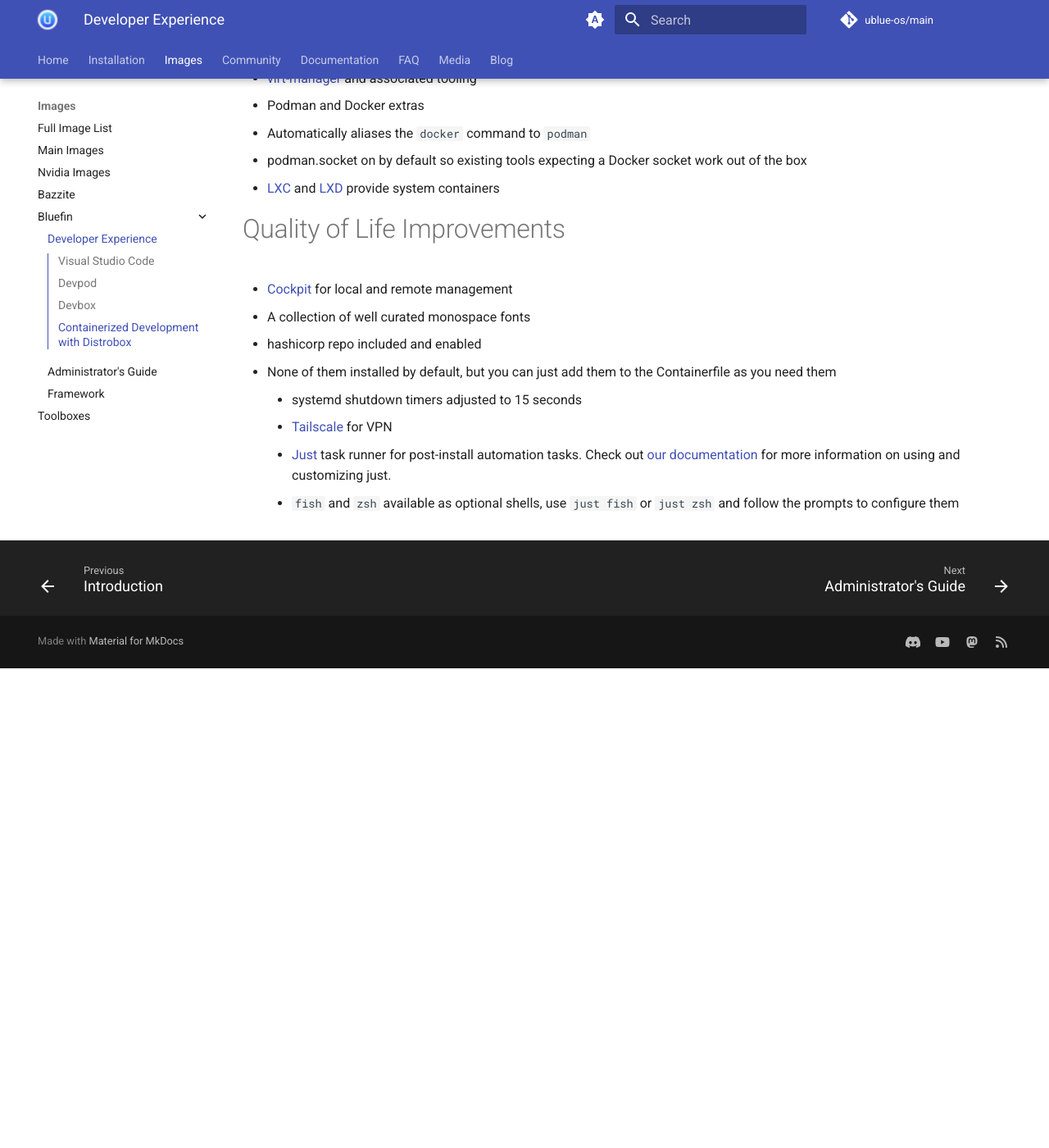
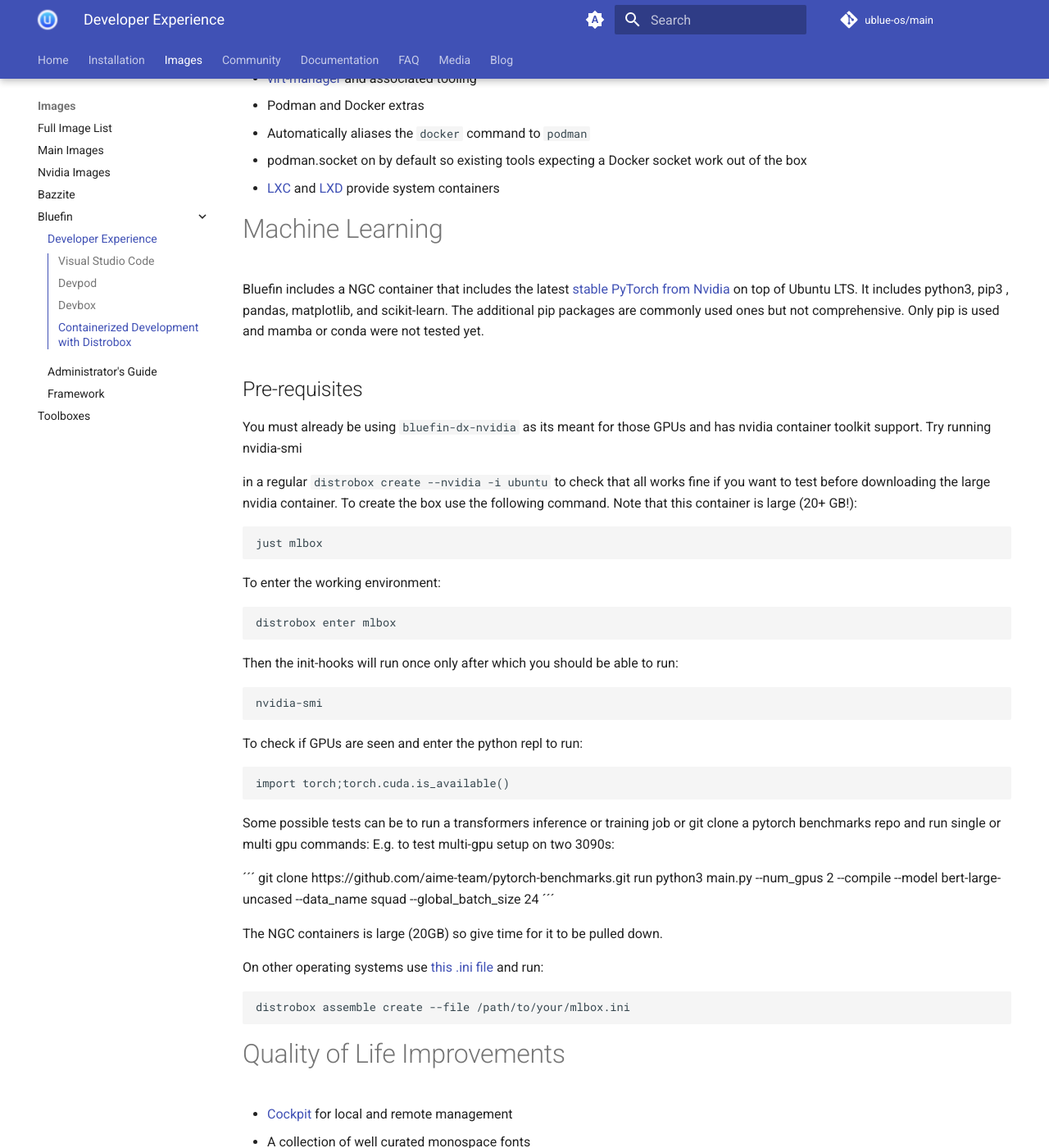
Before and after one commit to ublue-os/website, an MkDocs documentation site: the page built from docs/images/bluefin/developer-experience.md, in a window 1280 px wide and 1400 px high, scrolled down 1604 px. Shown: the whole window at 82% size. Built offline with MkDocs 1.6.1 and Material for MkDocs 9.7.7, drawn with Linux system fonts in a browser that asks for light colours; comment, search, counter and statistics services are not loaded; before the commit the page ends 2419 px from its top, so only the background shows below that.

Commit message:
feat: add mlbox instructions (#322)
* feat: add mlbox instructions

Co-authored-by:  lzumot

* fix: formatting

```diff
--- a/docs/images/bluefin/developer-experience.md
+++ b/docs/images/bluefin/developer-experience.md
@@ -46,6 +46,45 @@ Nix-powered Development Experience powered by [Devbox](https://www.jetpack.io/de
   - podman.socket on by default so existing tools expecting a Docker socket work out of the box
 - [LXC](https://linuxcontainers.org/) and [LXD](https://ubuntu.com/lxd) provide system containers
 
+# Machine Learning
+
+Bluefin includes a NGC container that includes the latest [stable PyTorch from Nvidia](https://catalog.ngc.nvidia.com/orgs/nvidia/containers/pytorch) on top of Ubuntu LTS. It includes python3, pip3 , pandas, matplotlib, and scikit-learn. The additional pip packages are commonly used ones but not comprehensive. Only pip is used and mamba or conda were not tested yet.
+
+## Pre-requisites
+
+You must already be using `bluefin-dx-nvidia` as its meant for those GPUs and has nvidia container toolkit support. Try running
+    nvidia-smi
+
+in a regular `distrobox create --nvidia -i ubuntu` to check that all works fine if you want to test before downloading the large nvidia container. To create the box use the following command. Note that this container is large (20+ GB!):
+
+    just mlbox
+
+To enter the working environment:
+
+    distrobox enter mlbox
+
+Then the init-hooks will run once only after which you should be able to run:
+
+    nvidia-smi
+
+To check if GPUs are seen and enter the python repl to run:
+
+    import torch;torch.cuda.is_available()
+
+Some possible tests can be to run a transformers inference or training job or git clone a pytorch benchmarks repo and run single or multi gpu commands: E.g. to test multi-gpu setup on two 3090s:
+
+´´´
+git clone https://github.com/aime-team/pytorch-benchmarks.git
+run
+python3 main.py --num_gpus 2 --compile --model bert-large-uncased --data_name squad --global_batch_size  24
+´´´
+
+The NGC containers is large (20GB) so give time for it to be pulled down.
+
+On other operating systems use [this .ini file](https://github.com/ublue-os/bluefin/blob/730f39caae21e48fb91f00010cf0cf8d32ee44bd/dx/usr/share/ublue-os/distrobox/pytorch-nvidia.ini) and run:
+
+    distrobox assemble create --file /path/to/your/mlbox.ini
+
 # Quality of Life Improvements
 
 - [Cockpit](https://cockpit-project.org/) for local and remote management
```
